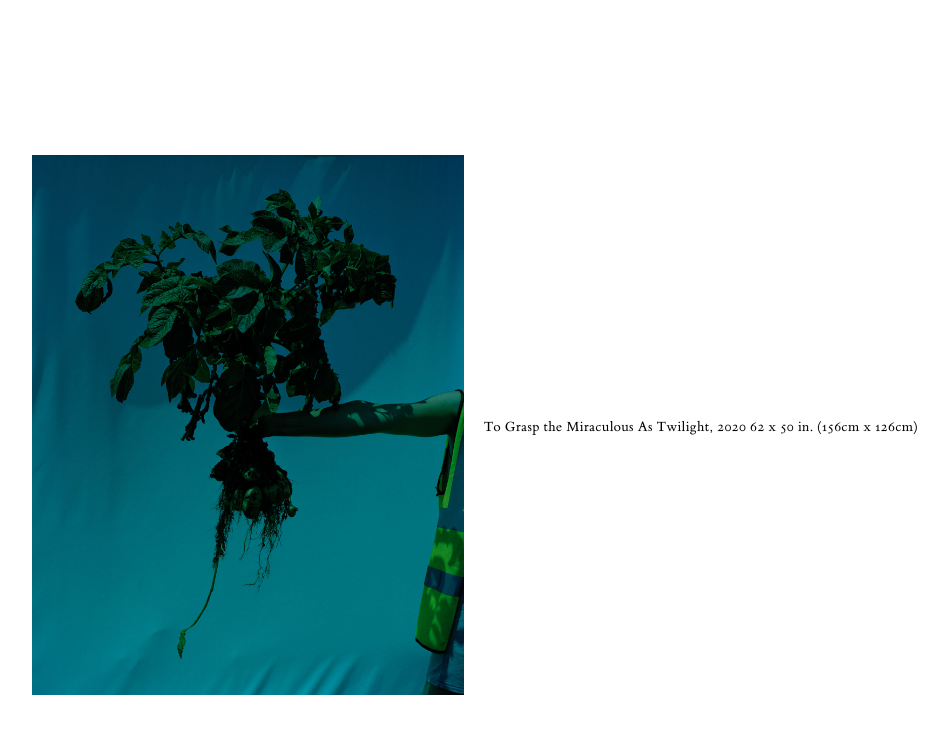
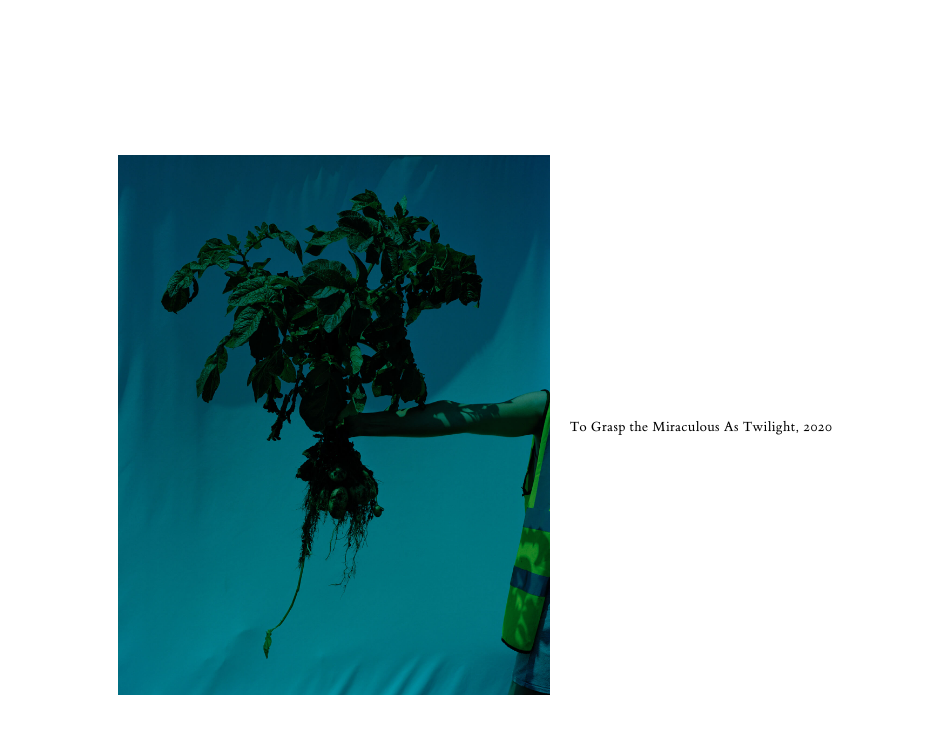
Before and after one commit to HarryFischer/alexandermourant, a Jekyll site: the page built from to-grasp-the-miraculous-as-twilight.markdown, in a window 1280 px wide. Shown: the top 734 px of the page, without its empty margins (165-1113 px from the left). Built offline with Jekyll 4.4.1, drawn with Linux system fonts in a browser that asks for light colours; nearby versions of some CDN libraries.

Commit message:
Updated To Grasp The Miraculous As Twilight

```diff
--- a/to-grasp-the-miraculous-as-twilight.markdown
+++ b/to-grasp-the-miraculous-as-twilight.markdown
@@ -5,7 +5,7 @@ permalink: "/on-living-stones-and-reaching/to-grasp-the-miraculous-as-twilight"
 position: 9
 Content:
 - image: "/uploads/olsar-p7-01.jpg"
-  caption-text: To Grasp the Miraculous As Twilight, 2020 62 x 50 in. (156cm x 126cm)
+  caption-text: To Grasp the Miraculous As Twilight, 2020
   image-size: medium
   image-position: middle
 layout: olsar-1
```
